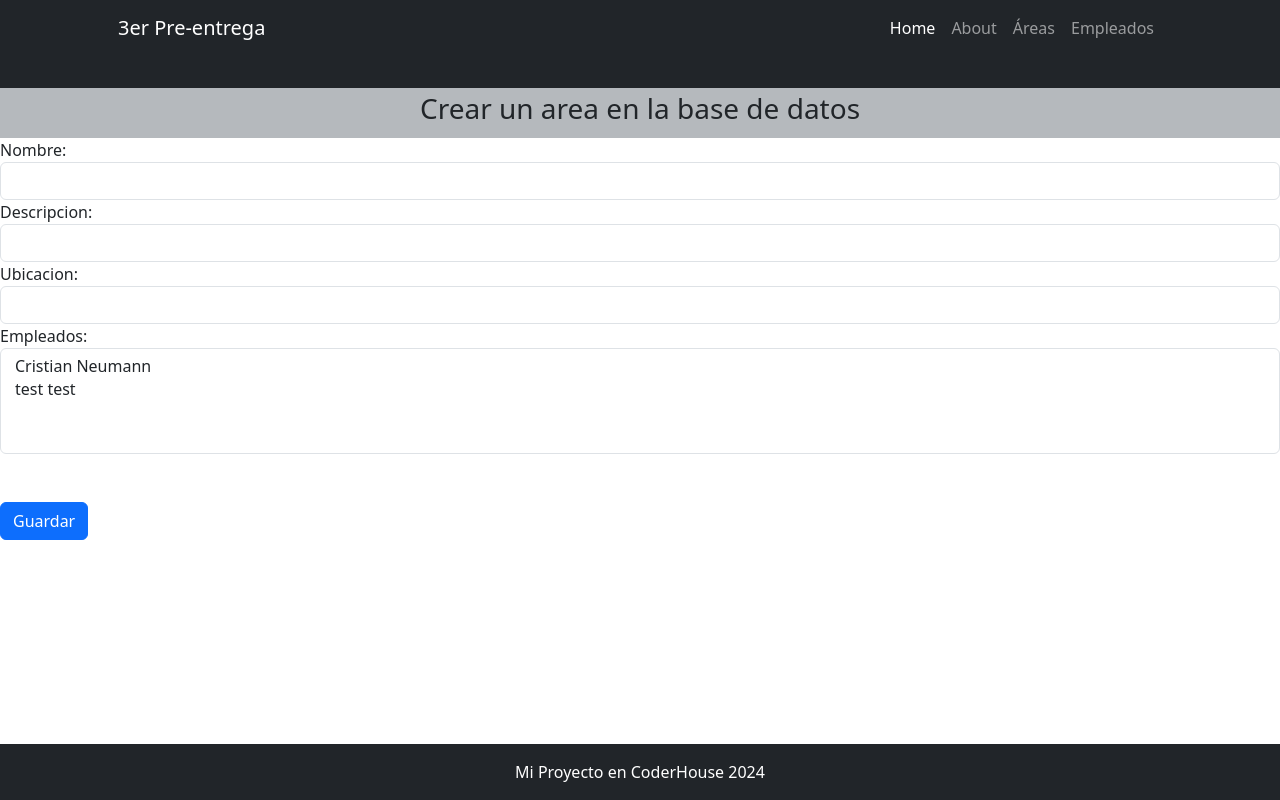
After one commit to cristiann9178/CristianNeumann, a Django app: page /empresa/areas/create/ in a window 1280 px wide. The commit adds this page. Run offline with Django 5.2, Linux system fonts and the light colour scheme; data comes from the database, SQL or seed files in the repository; both versions use the stored data as it was after the commit; parts of the project's set-up code (start-up, migrations or seed data) failed here and were passed over; some libraries are stand-ins or nearby versions.

Commit message:
se agrega areas_create

```diff
--- a/project/empresa/forms.py
+++ b/project/empresa/forms.py
@@ -14,3 +14,14 @@
             "email": forms.EmailInput(attrs={"class": "form-control"}),
             "cargo": forms.Select(attrs={"class": "form-control"}),
         }
+
+class AreasCreateForm(forms.ModelForm):
+    class Meta:
+        model = models.Areas
+        fields = "__all__"
+        widgets = {
+            "nombre": forms.TextInput(attrs={"class": "form-control"}),
+            "descripcion": forms.TextInput(attrs={"class": "form-control"}),
+            "ubicacion": forms.TextInput(attrs={"class": "form-control"}),
+            "empleados": forms.SelectMultiple(attrs={"class": "form-control"}),
+        }
--- a/project/empresa/models.py
+++ b/project/empresa/models.py
@@ -27,7 +27,7 @@ class Areas(models.Model):
     nombre = models.CharField(max_length=100, unique=True)
     descripcion = models.CharField(max_length=200)
     ubicacion = models.CharField(max_length=100)
-    empleados = models.ManyToManyField(Empleados, null=True, blank=True, limit_choices_to={'areas__isnull':True})
+    empleados = models.ManyToManyField(Empleados, null=True, blank=True)
 
     class Meta:
         verbose_name="área"
--- /dev/null
+++ b/project/empresa/templates/empresa/areas_create.html
@@ -0,0 +1,14 @@
+{% extends 'core/base.html' %}
+{% block title %}
+<div class="d-flex bg-opacity-50 bg-secondary align-items-center justify-content-center " ali style="height: 50px; text-align: center;">
+    <h3>Crear un area en la base de datos</h3>
+  </div>
+{% endblock title %}
+
+{% block content %}
+    <form action="" method="POST">
+        {% csrf_token %}
+        {{ form }}
+        <button type="submit" class="btn btn-primary mt-5">Guardar</button>
+    </form>
+{% endblock content %}
--- a/project/empresa/templates/empresa/index.html
+++ b/project/empresa/templates/empresa/index.html
@@ -29,4 +29,9 @@
         </div>
     </div>
 </section>
+
+<div class="mt-5" style="margin-bottom: 50px; text-align: center;">
+    <a href={% url 'empresa:areas_create' %}><button type="button" class="btn btn-secondary btn-lg">Crear un area nueva</button>
+    </a>
+</div>
 {% endblock content %}
--- a/project/empresa/urls.py
+++ b/project/empresa/urls.py
@@ -8,4 +8,5 @@ urlpatterns = [
     path('empleados/create/', views.empleado_create, name="empleado_create"),
     path('empleados/', views.empleados, name="empleados"),
     path('empleados/buscar/', views.buscar_empleado, name="buscar_empleados"),
+    path('areas/create/', views.areas_create, name="areas_create"),
 ]
--- a/project/empresa/views.py
+++ b/project/empresa/views.py
@@ -20,10 +20,26 @@ def empleado_create (request):
         form = forms.EmpleadosCreateForm()
     return render(request, "empresa/empleado_create.html", context={"form": form})
 
+
+def areas_create (request):
+    if request.method == "POST":
+        form = forms.AreasCreateForm(request.POST)
+        try:
+            if form.is_valid:
+                form.save()
+                return redirect("empresa:home")
+        except ValueError:
+               ...
+    else:  # request.method == "GET"
+        form = forms.AreasCreateForm()
+    return render(request, "empresa/areas_create.html", context={"form": form})
+
+
 def empleados(request):
     query = models.Empleados.objects.all()
     contexto = {"empleados": query}
     return render(request, "empresa/empleados.html", context=contexto)
+
 
 def buscar_empleado(request):
     consulta = request.GET.get("consulta", None)
```
Also changed, not shown: project/db.sqlite3.
